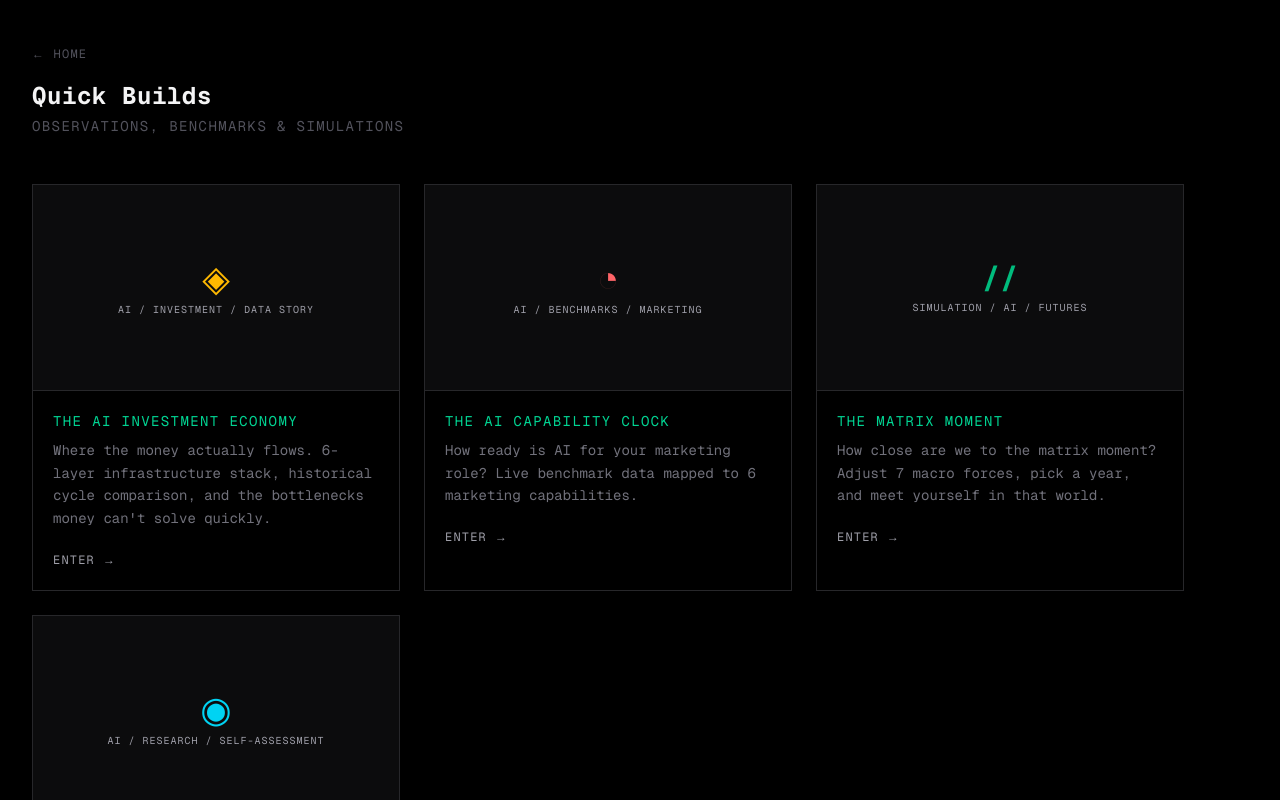
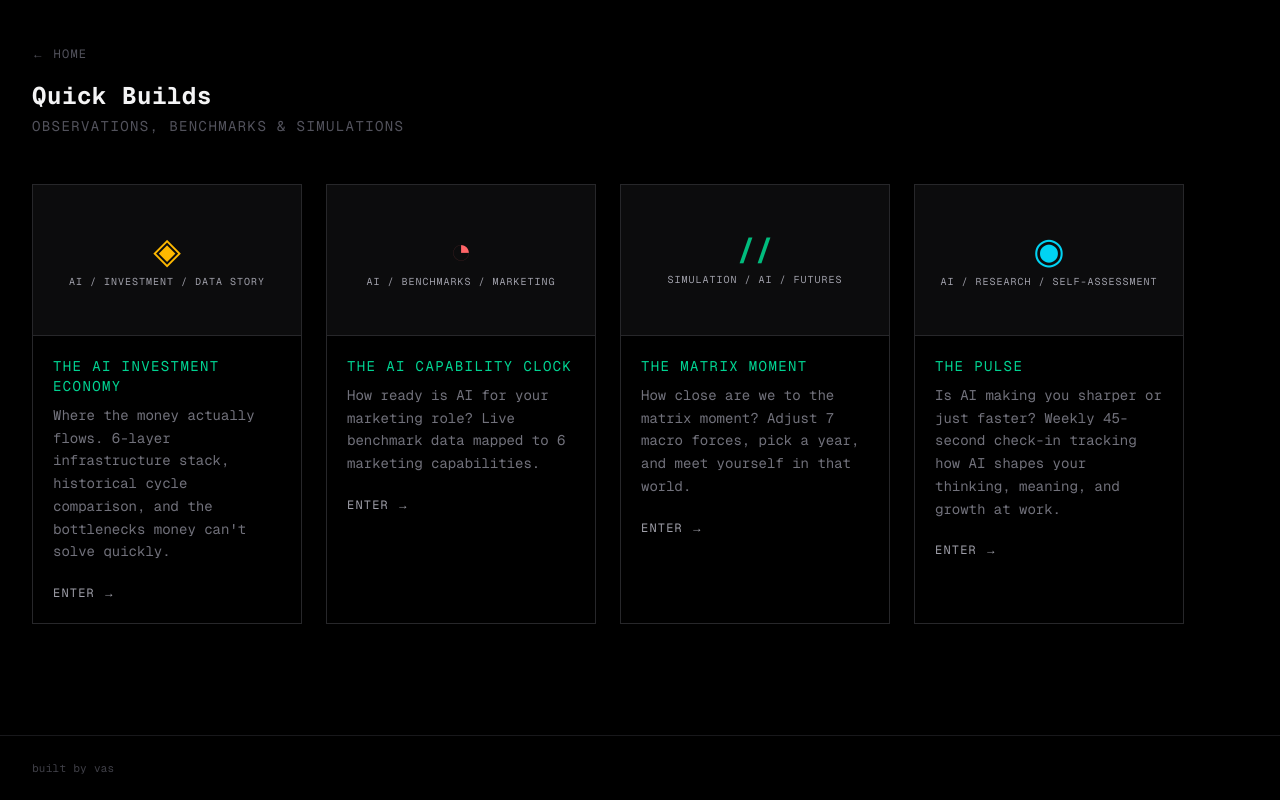
Before and after one commit to gorecki36/vasteams.com, a Next.js app: page /projects in a window 1280 px wide. Shown: the top 800 px of the page. Built offline with nearby package versions, Linux system fonts and the light colour scheme.

Commit message:
4-column project grid so The Pulse fits on first row

```diff
--- a/src/components/PortfolioHome.tsx
+++ b/src/components/PortfolioHome.tsx
@@ -86,7 +86,7 @@
 
       {/* Grid */}
       <main className="flex-1 px-8 pb-16">
-        <div className="grid grid-cols-1 md:grid-cols-3 gap-6 max-w-6xl">
+        <div className="grid grid-cols-1 sm:grid-cols-2 lg:grid-cols-4 gap-6 max-w-6xl">
           {PROJECTS.map((project) => (
             <ProjectCard key={project.id} project={project} />
           ))}
```
